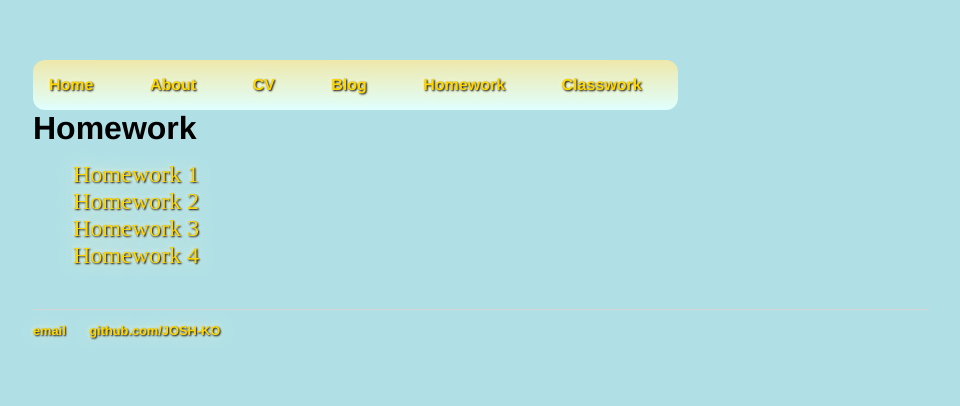
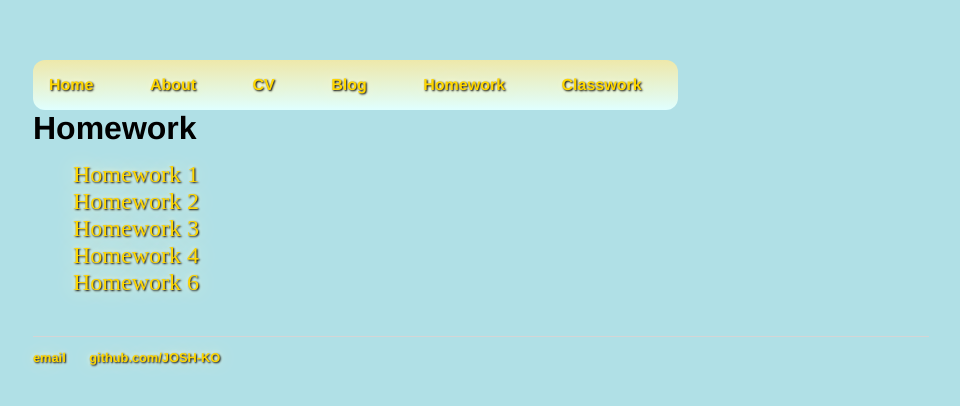
Before and after one commit to JOSH-KO/JOSH-KO.github.io, a Jekyll site: the page built from homework/index.html, in a window 1280 px wide. Shown: the top 406 px of the page, without its empty margins (159-1119 px from the left). Built offline with Jekyll 4.4.1, drawn with Linux system fonts in a browser that asks for light colours.

Commit message:
Update index.html

```diff
--- a/homework/index.html
+++ b/homework/index.html
@@ -9,4 +9,6 @@ date: 2022-01-13
 <li><a href="/homework/hw2/">Homework 2</a></li>
 <li><a href="/homework/hw3/">Homework 3</a></li>
 <li><a href="/homework/hw4/">Homework 4</a></li>
+<li><a href="/homework/hw6/">Homework 6</a></li>
+
 </ul>
```
